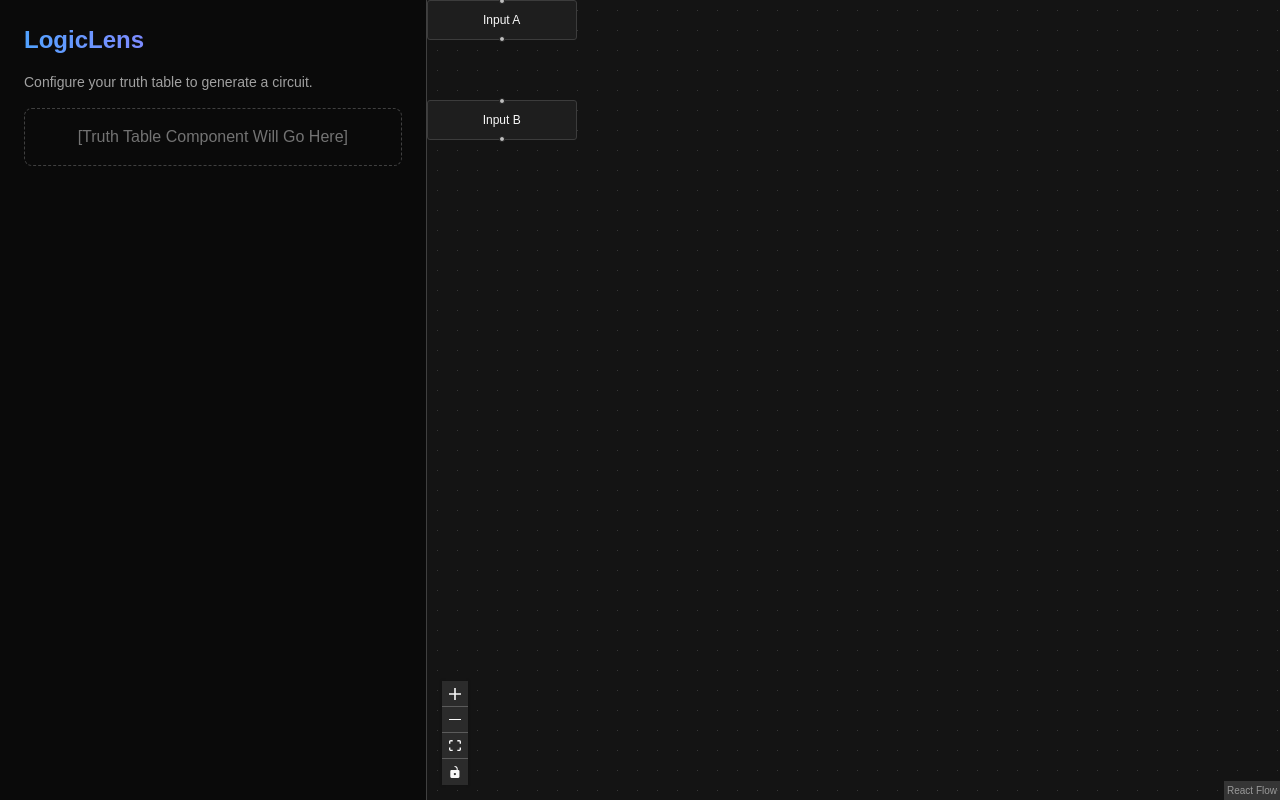
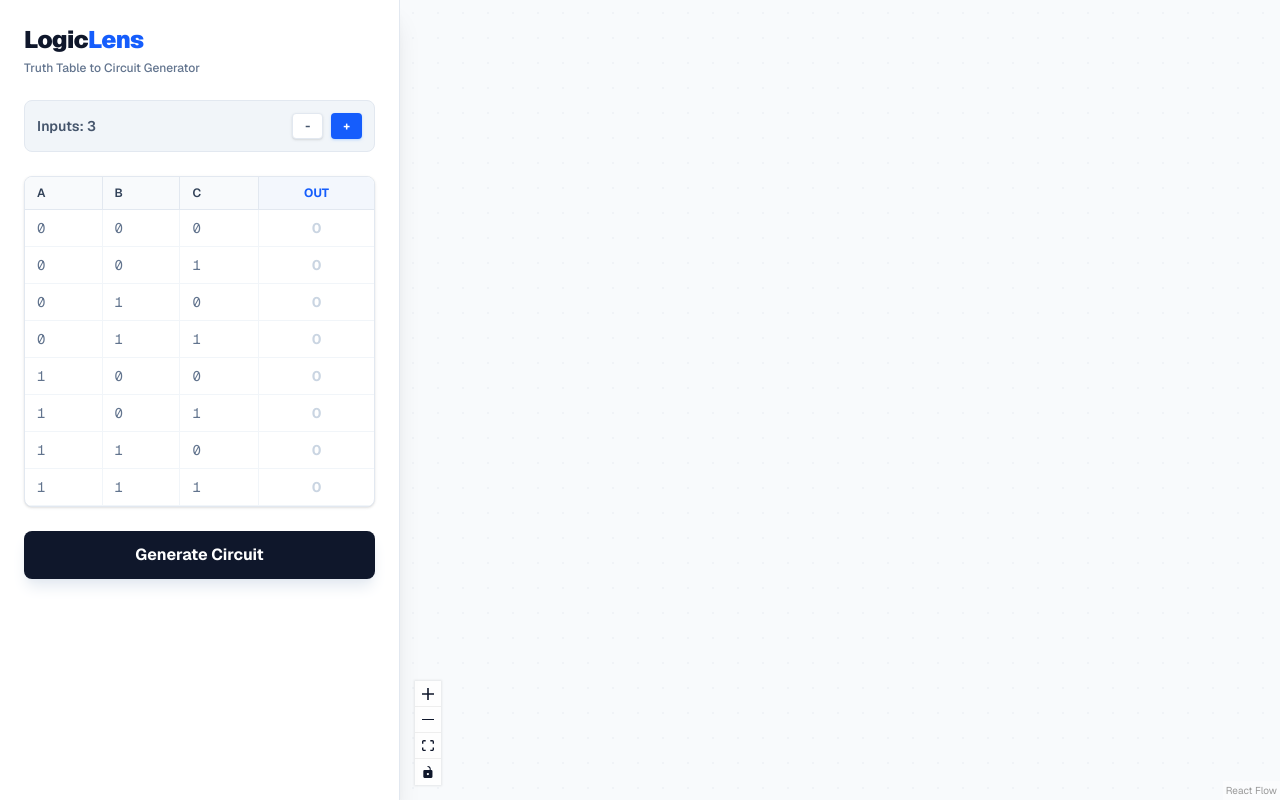
Before and after one commit to RokiTheWise/CircuitBuilder, a Next.js app in the folder logic-lens/: page / in a window 1280 px wide. Built offline with nearby package versions, Linux system fonts and the light colour scheme.

Commit message:
Added the truthtable component

```diff
--- a/logic-lens/app/page.tsx
+++ b/logic-lens/app/page.tsx
@@ -1,37 +1,62 @@
 "use client";
-import React, { useState } from 'react';
-import { ReactFlow, Background, Controls } from '@xyflow/react';
-import '@xyflow/react/dist/style.css';
+import React, { useState } from "react";
+import { ReactFlow, Background, Controls } from "@xyflow/react";
+import "@xyflow/react/dist/style.css";
+
+import TruthTable from "@/components/truthtable";
 
 export default function LogicLens() {
-  const [nodes, setNodes] = useState([
-    { id: '1', position: { x: 0, y: 0 }, data: { label: 'Input A' } },
-    { id: '2', position: { x: 0, y: 100 }, data: { label: 'Input B' } },
-  ]);
-
-
-  const [edges, setEdges] = useState([]);
+  const [numInputs, setNumInputs] = useState(3);
+  const [tableOutputs, setTableOutputs] = useState<Record<number, number>>({});
 
   return (
-    <div className="h-screen w-screen bg-neutral-900 text-white flex">
-      <div className="w-1/3 border-r border-neutral-700 p-6 flex flex-col gap-4 z-10 bg-neutral-950">
-        <h1 className="text-2xl font-bold bg-gradient-to-r from-blue-400 to-purple-500 bg-clip-text text-transparent">
-          LogicLens
-        </h1>
-        <p className="text-neutral-400 text-sm">
-          Configure your truth table to generate a circuit.
-        </p>
+    <div className="h-screen w-screen bg-slate-50 text-slate-900 flex overflow-hidden font-sans">
+      <div className="w-[400px] border-r border-slate-200 p-6 flex flex-col gap-6 bg-white h-full overflow-y-auto shadow-xl z-10">
+        <div>
+          <h1 className="text-2xl font-black text-slate-900 tracking-tight">
+            Logic<span className="text-blue-600">Lens</span>
+          </h1>
+          <p className="text-slate-500 text-xs mt-1 font-medium">
+            Truth Table to Circuit Generator
+          </p>
+        </div>
 
-        <div className="p-4 border border-dashed border-neutral-700 rounded-lg text-center text-neutral-500">
-          [Truth Table Component Will Go Here]
+        {/* Input Controls */}
+        <div className="flex items-center justify-between bg-slate-100 p-3 rounded-lg border border-slate-200">
+          <span className="text-sm font-semibold text-slate-600">
+            Inputs: {numInputs}
+          </span>
+          <div className="flex gap-2">
+            <button
+              onClick={() => setNumInputs(Math.max(1, numInputs - 1))}
+              className="px-3 py-1 bg-white border border-slate-200 hover:bg-slate-50 hover:border-slate-300 rounded shadow-sm text-xs font-bold text-slate-600 transition-all"
+            >
+              -
+            </button>
+            <button
+              onClick={() => setNumInputs(Math.min(5, numInputs + 1))}
+              className="px-3 py-1 bg-blue-600 hover:bg-blue-700 text-white rounded shadow-sm shadow-blue-200 text-xs font-bold transition-all"
+            >
+              +
+            </button>
+          </div>
         </div>
+
+        <TruthTable
+          numInputs={numInputs}
+          outputs={tableOutputs}
+          setOutputs={setTableOutputs}
+        />
+
+        <button className="w-full py-3 bg-slate-900 hover:bg-slate-800 text-white font-bold rounded-lg shadow-lg shadow-slate-200 transition-all active:scale-[0.98]">
+          Generate Circuit
+        </button>
       </div>
 
-
-      <div className="flex-1 h-full bg-neutral-900">
-        <ReactFlow nodes={nodes} edges={edges} colorMode="dark">
-          <Background color="#444" gap={20} />
-          <Controls />
+      <div className="flex-1 h-full relative bg-slate-50">
+        <ReactFlow nodes={[]} edges={[]} colorMode="light">
+          <Background color="#cbd5e1" gap={25} size={1} />
+          <Controls className="bg-white border-slate-200 shadow-sm fill-slate-600" />
         </ReactFlow>
       </div>
     </div>
--- /dev/null
+++ b/logic-lens/components/truthtable.tsx
@@ -0,0 +1,79 @@
+"use client";
+import React from "react";
+
+interface TruthTableProps {
+  numInputs: number;
+  outputs: Record<number, number>;
+  setOutputs: (outputs: Record<number, number>) => void;
+}
+
+export default function TruthTable({
+  numInputs,
+  outputs,
+  setOutputs,
+}: TruthTableProps) {
+  const totalRows = Math.pow(2, numInputs);
+  const headers = Array.from({ length: numInputs }, (_, i) =>
+    String.fromCharCode(65 + i),
+  );
+
+  const toggleOutput = (rowIndex: number) => {
+    const newVal = outputs[rowIndex] === 1 ? 0 : 1;
+    setOutputs({ ...outputs, [rowIndex]: newVal });
+  };
+
+  return (
+    <div className="border border-slate-200 rounded-lg overflow-hidden bg-white shadow-sm">
+      <table className="w-full text-sm text-left text-slate-600">
+        <thead className="text-xs text-slate-700 uppercase bg-slate-50 border-b border-slate-200">
+          <tr>
+            {headers.map((h) => (
+              <th
+                key={h}
+                className="px-3 py-2 border-r border-slate-200 font-semibold"
+              >
+                {h}
+              </th>
+            ))}
+            <th className="px-3 py-2 text-center text-blue-600 bg-blue-50/50">
+              OUT
+            </th>
+          </tr>
+        </thead>
+        <tbody>
+          {Array.from({ length: totalRows }).map((_, rowIndex) => {
+            const binary = rowIndex.toString(2).padStart(numInputs, "0");
+            const isHigh = outputs[rowIndex] === 1;
+
+            return (
+              <tr
+                key={rowIndex}
+                className="border-b border-slate-100 hover:bg-slate-50 transition-colors"
+              >
+                {binary.split("").map((bit, i) => (
+                  <td
+                    key={i}
+                    className="px-3 py-2 border-r border-slate-100 font-mono text-slate-500"
+                  >
+                    {bit}
+                  </td>
+                ))}
+                <td
+                  onClick={() => toggleOutput(rowIndex)}
+                  className={`px-3 py-2 text-center cursor-pointer font-bold select-none transition-all
+                    ${
+                      isHigh
+                        ? "bg-blue-100 text-blue-700 shadow-inner"
+                        : "text-slate-300 hover:text-slate-400 hover:bg-slate-50"
+                    }`}
+                >
+                  {isHigh ? 1 : 0}
+                </td>
+              </tr>
+            );
+          })}
+        </tbody>
+      </table>
+    </div>
+  );
+}
```
